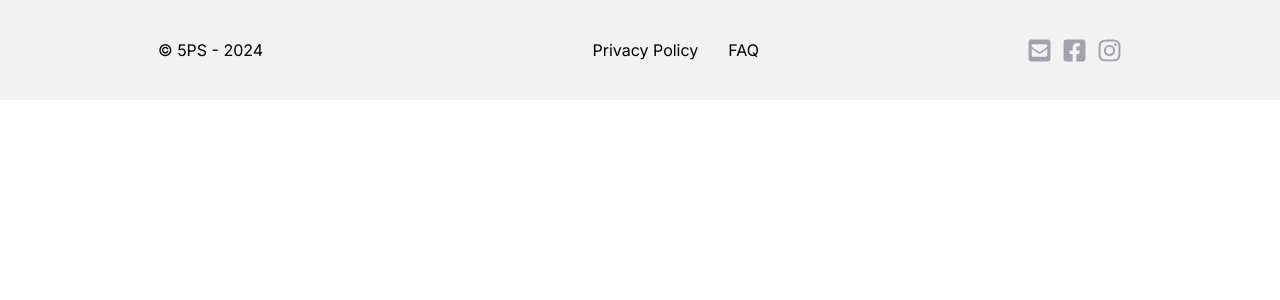
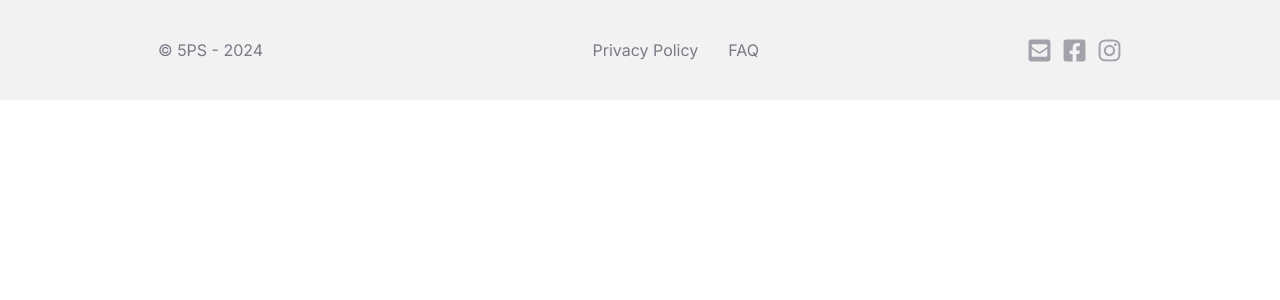
Before and after one commit to 5-PS/DANCHOO, a Next.js app: page /test/kye in a window 1280 px wide. Shown: the top 300 px of the page. Built offline with nearby package versions, Linux system fonts and the light colour scheme.

Commit message:
style: 폰트컬러 적용

```diff
--- a/components/footer/footer.tsx
+++ b/components/footer/footer.tsx
@@ -15,7 +15,7 @@ function Footer() {
   return (
     <footer className="w-full h-[126px] md:h-[100px] justify-center items-center flex bg-gray-10 p-5  md:p-8">
       <div className="flex justify-between w-full xl:max-w-[964px] mt-2 md:mt-0">
-        <div className="flex flex-col-reverse justify-between gap-10 md:gap-0 md:flex-1 md:flex-row">
+        <div className="flex flex-col-reverse justify-between gap-10 md:gap-0 md:flex-1 md:flex-row text-gray-50">
           <div className="md:flex-1">© 5PS - 2024</div>
           <div className="flex md:flex-1 gap-[30px]">
             <Link href="/privacy">Privacy Policy</Link>
```
